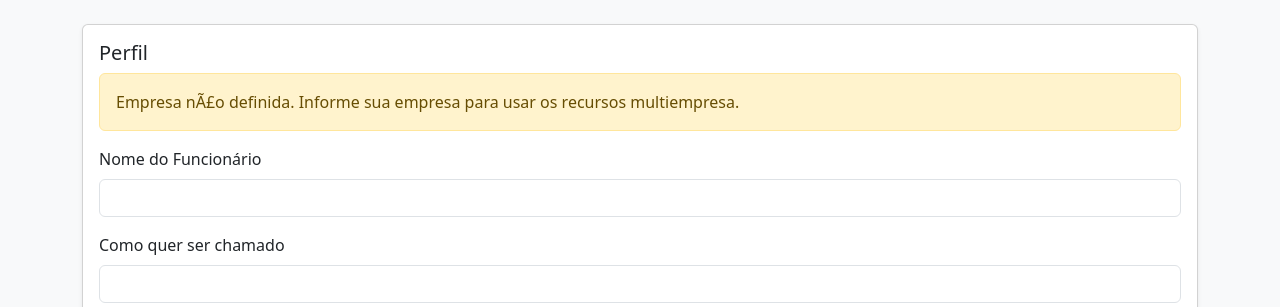
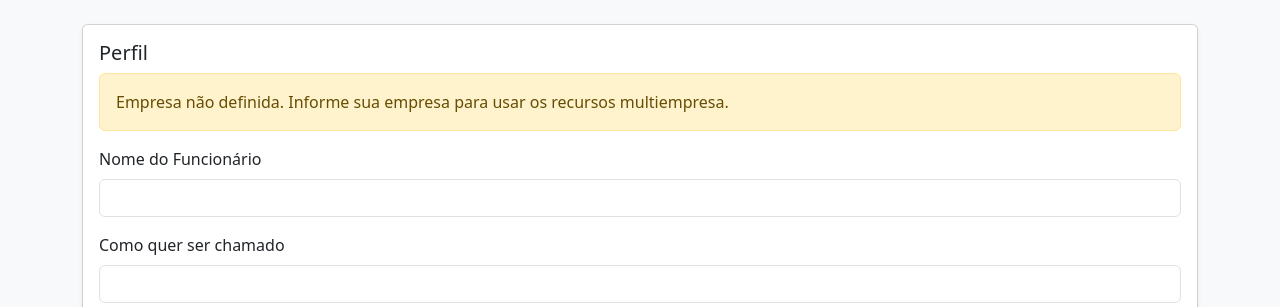
Before and after one commit to prismotta/sistema-ponto-python, a Flask app: page /perfil in a window 1280 px wide. Shown: the part 50-357 px from the top of the page. Run offline with Flask 3, Linux system fonts and the light colour scheme; the visitor is signed in with stand-in values (Sample User, id 1); data that the repository does not hold is empty; some libraries are stand-ins or nearby versions.

Commit message:
fix: corrige encoding UTF-8 nos templates

```diff
--- a/web/app.py
+++ b/web/app.py
@@ -345,7 +345,7 @@ def nome_usuario_para_exibicao(usuario: Dict[str, Any]) -> str:
     nome_exibicao = (usuario.get("nome_exibicao") or "").strip()
     nome_funcionario = (usuario.get("nome_funcionario") or "").strip()
     username = (usuario.get("username") or "").strip()
-    return nome_exibicao or nome_funcionario or username or "nÃ£o informado"
+    return nome_exibicao or nome_funcionario or username or "não informado"
 
 
 def admin_pode_acessar_funcionario(admin_id: int, funcionario_id: int) -> bool:
@@ -744,13 +744,13 @@ def montar_registros_para_tabela(registros_db: list[Tuple[Any, ...]], esperado_m
     return registros
 
 
-def periodo_para_texto(data_inicio: Optional[str], data_fim: Optional[str], prefixo: str = "PerÃ­odo") -> str:
+def periodo_para_texto(data_inicio: Optional[str], data_fim: Optional[str], prefixo: str = "Período") -> str:
     if data_inicio and data_fim:
-        return f"{prefixo}: {datetime.strptime(data_inicio, '%Y-%m-%d').strftime('%d/%m/%Y')} atÃ© {datetime.strptime(data_fim, '%Y-%m-%d').strftime('%d/%m/%Y')}"
+        return f"{prefixo}: {datetime.strptime(data_inicio, '%Y-%m-%d').strftime('%d/%m/%Y')} até {datetime.strptime(data_fim, '%Y-%m-%d').strftime('%d/%m/%Y')}"
     if data_inicio:
         return f"{prefixo}: a partir de {datetime.strptime(data_inicio, '%Y-%m-%d').strftime('%d/%m/%Y')}"
     if data_fim:
-        return f"{prefixo}: atÃ© {datetime.strptime(data_fim, '%Y-%m-%d').strftime('%d/%m/%Y')}"
+        return f"{prefixo}: até {datetime.strptime(data_fim, '%Y-%m-%d').strftime('%d/%m/%Y')}"
     return f"{prefixo}: todos os registros"
 
 
@@ -1055,7 +1055,7 @@ def admin_dashboard():
         return render_template(
             "admin.html",
             funcionarios=[],
-            empresa_admin="Empresa nÃ£o definida",
+            empresa_admin="Empresa não definida",
             aviso_admin="Defina sua empresa no Perfil para usar o painel admin.",
         )
 
@@ -1115,13 +1115,13 @@ def setup_admin_temporario():
         return redirect("/")
 
     if os.getenv("ALLOW_ADMIN_SETUP", "").lower() != "true":
-        flash_erro("Setup de admin nÃ£o autorizado.")
+        flash_erro("Setup de admin não autorizado.")
         return redirect("/dashboard")
 
     user_id = session["user_id"]
     usuario = promover_usuario_para_admin(user_id)
     if not usuario:
-        flash_erro("UsuÃ¡rio nÃ£o encontrado.")
+        flash_erro("Usuário não encontrado.")
         return redirect("/dashboard")
 
     print(
@@ -1130,7 +1130,7 @@ def setup_admin_temporario():
         f"role_anterior={usuario['role_anterior']} role={usuario['role']}",
         flush=True,
     )
-    flash_ok("UsuÃ¡rio promovido a admin com sucesso")
+    flash_ok("Usuário promovido a admin com sucesso")
     return redirect("/admin")
 
 
@@ -1145,15 +1145,15 @@ def admin_promover_usuario(usuario_id: int):
         return redirect("/dashboard")
 
     if not admin_pode_promover_usuario(admin_id, usuario_id):
-        flash_erro("UsuÃ¡rio nÃ£o encontrado para esta empresa ou jÃ¡ Ã© admin.")
+        flash_erro("Usuário não encontrado para esta empresa ou já é admin.")
         return redirect("/admin")
 
     usuario = promover_usuario_para_admin(usuario_id)
     if not usuario:
-        flash_erro("UsuÃ¡rio nÃ£o encontrado.")
+        flash_erro("Usuário não encontrado.")
         return redirect("/admin")
 
-    flash_ok("UsuÃ¡rio promovido a admin com sucesso")
+    flash_ok("Usuário promovido a admin com sucesso")
     return redirect("/admin")
 
 
@@ -1163,7 +1163,7 @@ def admin_funcionario(funcionario_id: int):
         return redirect("/")
     admin_id = session["user_id"]
     if not admin_pode_acessar_funcionario(admin_id, funcionario_id):
-        flash_erro("FuncionÃ¡rio nÃ£o encontrado para esta empresa.")
+        flash_erro("Funcionário não encontrado para esta empresa.")
         return redirect("/admin" if usuario_eh_admin(admin_id) else "/dashboard")
 
     data_inicio_raw = request.args.get("data_inicio")
@@ -1178,7 +1178,7 @@ def admin_funcionario(funcionario_id: int):
 
     funcionario = obter_usuario(funcionario_id)
     if not funcionario:
-        flash_erro("FuncionÃ¡rio nÃ£o encontrado.")
+        flash_erro("Funcionário não encontrado.")
         return redirect("/admin")
 
     esperado_min = funcionario.get("horas_diarias_esperadas_min") or 8 * 60
@@ -1202,7 +1202,7 @@ def admin_export_excel(funcionario_id: int):
         return redirect("/")
     admin_id = session["user_id"]
     if not admin_pode_acessar_funcionario(admin_id, funcionario_id):
-        flash_erro("FuncionÃ¡rio nÃ£o encontrado para esta empresa.")
+        flash_erro("Funcionário não encontrado para esta empresa.")
         return redirect("/admin" if usuario_eh_admin(admin_id) else "/dashboard")
 
     data_inicio_raw = request.args.get("data_inicio")
@@ -1215,23 +1215,23 @@ def admin_export_excel(funcionario_id: int):
 
     funcionario = obter_usuario(funcionario_id)
     if not funcionario:
-        flash_erro("FuncionÃ¡rio nÃ£o encontrado.")
+        flash_erro("Funcionário não encontrado.")
         return redirect("/admin")
 
     esperado_min = funcionario.get("horas_diarias_esperadas_min") or 8 * 60
     registros_db = buscar_registros_usuario(funcionario_id, data_inicio, data_fim)
     if not registros_db:
-        flash_aviso("NÃ£o hÃ¡ registros no perÃ­odo selecionado para exportar.")
+        flash_aviso("Não há registros no período selecionado para exportar.")
         return redirect(destino)
 
     wb = Workbook()
     ws = wb.active
     ws.title = "Registros"
     ws.append([periodo_para_texto(data_inicio, data_fim)])
-    ws.append([f"FuncionÃ¡rio: {nome_usuario_para_exibicao(funcionario)}"])
+    ws.append([f"Funcionário: {nome_usuario_para_exibicao(funcionario)}"])
     ws.append([f"Empresa: {empresa_normalizada(funcionario) or '-'}"])
     ws.append([])
-    headers = ["Data", "Entrada", "SaÃ­da AlmoÃ§o", "Volta AlmoÃ§o", "SaÃ­da Final", "Total Trabalhado", "Saldo do Dia"]
+    headers = ["Data", "Entrada", "Saída Almoço", "Volta Almoço", "Saída Final", "Total Trabalhado", "Saldo do Dia"]
     ws.append(headers)
 
     for cell in ws[5]:
@@ -1270,7 +1270,7 @@ def admin_export_pdf(funcionario_id: int):
         return redirect("/")
     admin_id = session["user_id"]
     if not admin_pode_acessar_funcionario(admin_id, funcionario_id):
-        flash_erro("FuncionÃ¡rio nÃ£o encontrado para esta empresa.")
+        flash_erro("Funcionário não encontrado para esta empresa.")
         return redirect("/admin" if usuario_eh_admin(admin_id) else "/dashboard")
 
     data_inicio_raw = request.args.get("data_inicio")
@@ -1283,28 +1283,28 @@ def admin_export_pdf(funcionario_id: int):
 
     funcionario = obter_usuario(funcionario_id)
     if not funcionario:
-        flash_erro("FuncionÃ¡rio nÃ£o encontrado.")
+        flash_erro("Funcionário não encontrado.")
         return redirect("/admin")
 
     esperado_min = funcionario.get("horas_diarias_esperadas_min") or 8 * 60
     registros_db = buscar_registros_usuario(funcionario_id, data_inicio, data_fim)
     if not registros_db:
-        flash_aviso("NÃ£o hÃ¡ registros no perÃ­odo selecionado para exportar.")
+        flash_aviso("Não há registros no período selecionado para exportar.")
         return redirect(destino)
 
     buffer = BytesIO()
-    doc = SimpleDocTemplate(buffer, pagesize=A4, topMargin=18 * mm, bottomMargin=18 * mm, leftMargin=16 * mm, rightMargin=16 * mm, pageCompression=0, title="RelatÃ³rio de Ponto")
+    doc = SimpleDocTemplate(buffer, pagesize=A4, topMargin=18 * mm, bottomMargin=18 * mm, leftMargin=16 * mm, rightMargin=16 * mm, pageCompression=0, title="Relatório de Ponto")
     styles = getSampleStyleSheet()
     styles.add(ParagraphStyle(name="TitleCenter", parent=styles["Title"], alignment=TA_CENTER))
     story = [
-        Paragraph("RelatÃ³rio de Ponto", styles["TitleCenter"]),
+        Paragraph("Relatório de Ponto", styles["TitleCenter"]),
         Spacer(1, 4 * mm),
-        Paragraph(f"<b>FuncionÃ¡rio:</b> {nome_usuario_para_exibicao(funcionario)}", styles["Normal"]),
+        Paragraph(f"<b>Funcionário:</b> {nome_usuario_para_exibicao(funcionario)}", styles["Normal"]),
         Paragraph(f"<b>Empresa:</b> {empresa_normalizada(funcionario) or '-'}", styles["Normal"]),
         Paragraph(f"<b>{periodo_para_texto(data_inicio, data_fim)}</b>", styles["Normal"]),
         Spacer(1, 5 * mm),
     ]
-    data_table = [["Data", "Entrada", "SaÃ­da AlmoÃ§o", "Volta AlmoÃ§o", "SaÃ­da Final", "Total", "Saldo"]]
+    data_table = [["Data", "Entrada", "Saída Almoço", "Volta Almoço", "Saída Final", "Total", "Saldo"]]
     for registro in registros_db:
         total_linha = calcular_total_registro(registro)
         em_aberto = not bool(parse_hora(registro[6]))
--- a/web/templates/perfil.html
+++ b/web/templates/perfil.html
@@ -38,7 +38,7 @@
             <h5 class="card-title">Perfil</h5>
             {% if not perfil.nome_empresa %}
                 <div class="alert alert-warning">
-                    Empresa nÃ£o definida. Informe sua empresa para usar os recursos multiempresa.
+                    Empresa não definida. Informe sua empresa para usar os recursos multiempresa.
                 </div>
             {% endif %}
 
@@ -57,7 +57,7 @@
                     <label class="form-label">Nome da Empresa</label>
                     {% if perfil.nome_empresa %}
                         <input type="text" class="form-control" value="{{ perfil.nome_empresa }}" disabled>
-                        <div class="form-text">A empresa jÃ¡ foi definida e nÃ£o pode ser alterada livremente.</div>
+                        <div class="form-text">A empresa já foi definida e não pode ser alterada livremente.</div>
                     {% else %}
                         <input type="text" name="nome_empresa" class="form-control" value="" required>
                     {% endif %}
```
Also changed, not shown: tests/test_web.py (+20 -1 lines), web/templates/admin.html (+8 -8 lines).
